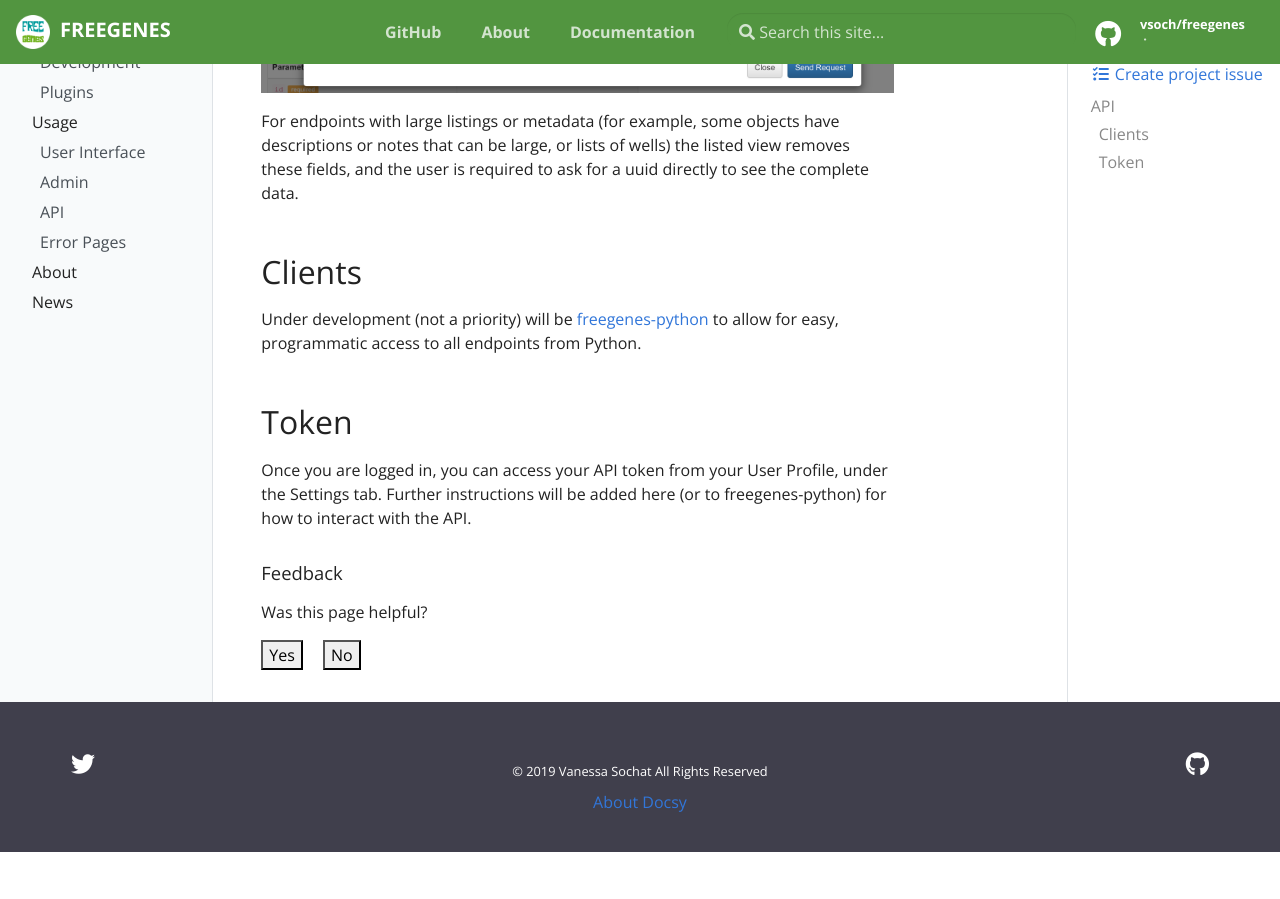
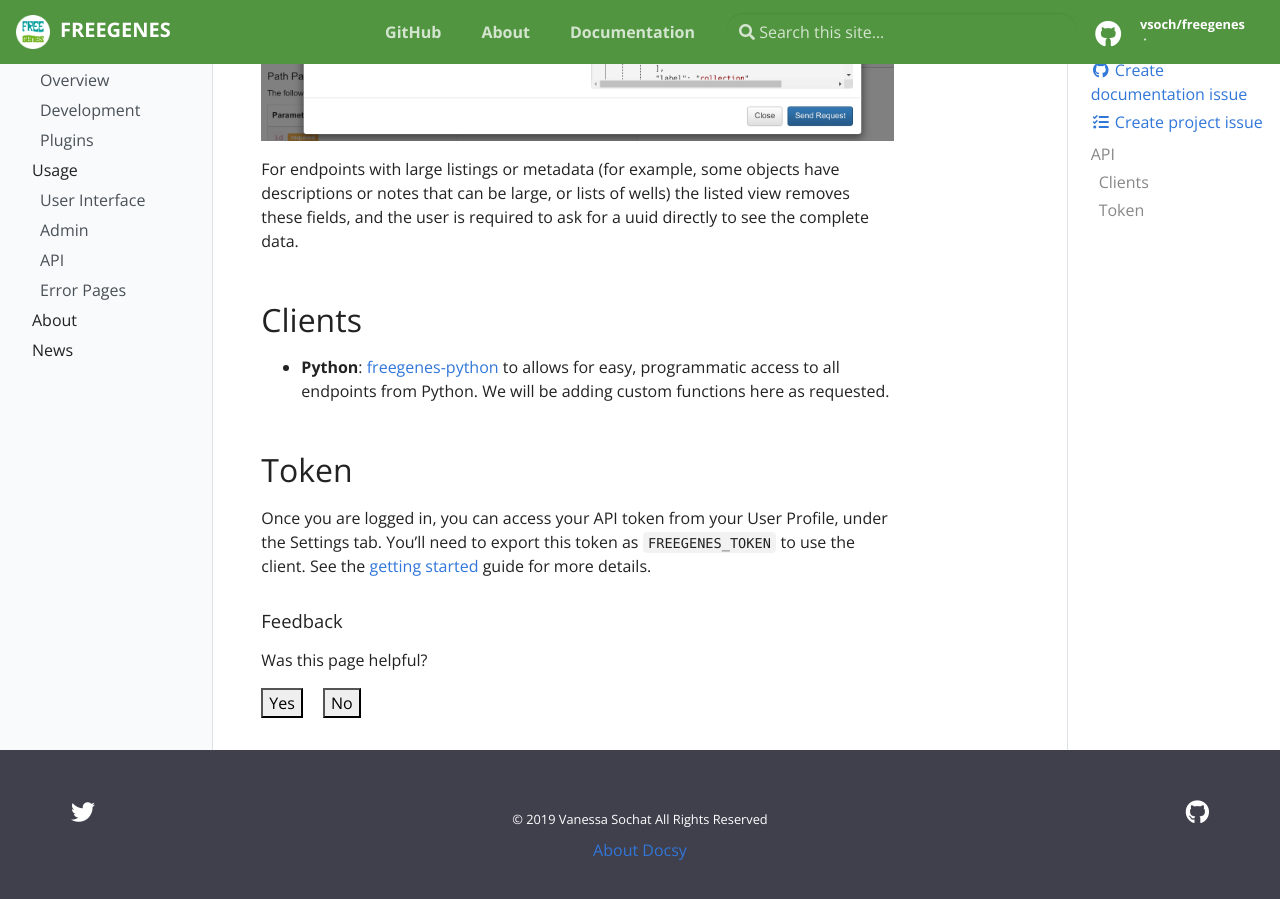
Before and after one commit to vsoch/freegenes, a Jekyll site: the page built from docs/_docs/usage/api.md, in a window 1280 px wide and 900 px high, scrolled down 1042 px. Built offline with Jekyll 4.4.1, drawn with Linux system fonts in a browser that asks for light colours; before the commit the page ends 1894 px from its top, so only the background shows below that; some of the changed text lies outside the part shown.

Commit message:
update api usage docs
Signed-off-by: Vanessa Sochat <vsochat@stanford.edu>

```diff
--- a/docs/_docs/usage/api.md
+++ b/docs/_docs/usage/api.md
@@ -7,6 +7,9 @@
 
 The Application Programming Interface (API) is available for browsing at "/api/docs".
 For a development server, this means [http://127.0.0.1/api/docs](http://127.0.0.1/docs/api).
+For the development server, it means [https://freegenes.dev](https://freegenes.dev).
+You can use the [API Client](https://pypi.org/project/freegenes/) to more easily
+interact with it (documentation [here](https://vsoch.github.io/freegenes-python/)).
 At this interface, you can browse endpoints (listed on the left side bar):
 
 ![freegenes-api.png]({{ site.baseurl }}/docs/usage/freegenes-api.png)
@@ -22,11 +25,12 @@
 
 ## Clients
 
-Under development (not a priority) will be [freegenes-python](https://www.github.com/vsoch/freegenes-python/) to allow
-for easy, programmatic access to all endpoints from Python.
+ - **Python**: [freegenes-python](https://www.github.com/vsoch/freegenes-python/) to allows
+for easy, programmatic access to all endpoints from Python. We will be adding custom functions here as requested.
 
 ## Token
 
 Once you are logged in, you can access your API token from your User Profile,
-under the Settings tab.  Further instructions will be added here (or to freegenes-python) for how to interact
-with the API.
+under the Settings tab.  You'll need to export this token as `FREEGENES_TOKEN` to use
+the client. See the [getting started](https://vsoch.github.io/freegenes-python/docs/getting-started/)
+guide for more details.
```
